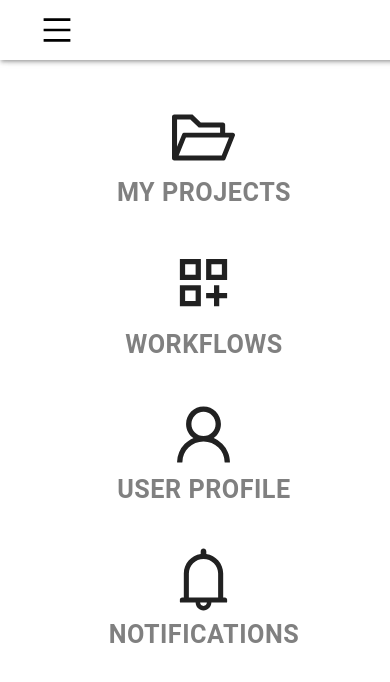
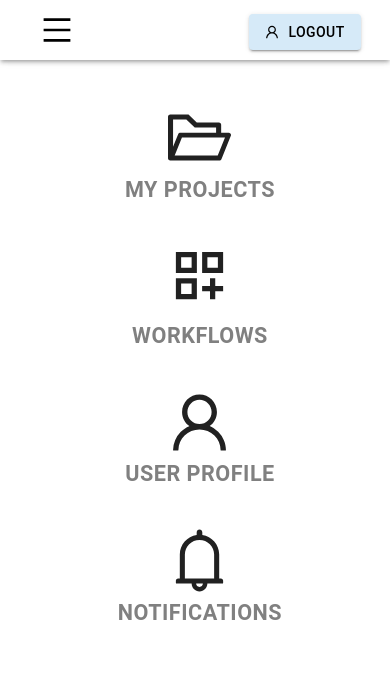
Before and after one commit to kmanikon/Bug-Tracker, a React (Create React App) app in the folder client/: page /home in a window 390 px wide. Shown: the top 682 px of the page. Built offline with nearby package versions, Linux system fonts and the light colour scheme.

Commit message:
Added Logout to Mobile Navbar

```diff
--- a/client/src/Components/TopNavBar/TopNavBar.js
+++ b/client/src/Components/TopNavBar/TopNavBar.js
@@ -161,7 +161,7 @@ const TopNavBar = ({user, setUser, init, sidebarOpen, setSidebarOpen, totalNotif
 
         </AppBar>
 
-        <AppBar className={classes.mobileBar} position="static" color="inherit" elevation={3} style={{width: '100vw'}}>
+        <AppBar className={classes.mobileBar} position="static" color="inherit" elevation={3} style={{width: '100%'}}>
             <Menu>
                 <Link
                     to="/home"
@@ -192,6 +192,15 @@ const TopNavBar = ({user, setUser, init, sidebarOpen, setSidebarOpen, totalNotif
 
                 </Link>
             </Menu>
+
+            <Toolbar className={classes.toolbar_mobile}>
+            <div className={classes.profile}>
+                <Button onClick={handleLogout} style={{transition: 'none', backgroundColor: '#D6EAF8', color: 'black'}} variant="contained">
+                    <UserOutlined style={{ marginRight: '10px'}}/>
+                    Logout
+                </Button>
+            </div>
+            </Toolbar>
         </AppBar>
         </>
     )
--- a/client/src/Components/TopNavBar/styles.js
+++ b/client/src/Components/TopNavBar/styles.js
@@ -46,6 +46,15 @@ export default makeStyles((theme) => ({
     justifyContent: 'flex-end',
     marginRight: '-120px',
   },
+  toolbar_mobile: {
+    /*
+    display: 'flex',
+    justifyContent: 'flex-end',
+    marginLeft: 'calc(70% - 90px)'
+    */
+   position: 'absolute',
+   left: 'calc(75% - 60px)'
+  },
   profile: {
     display: 'flex',
     marginRight: '250px',
@@ -68,7 +77,7 @@ export default makeStyles((theme) => ({
         height: '60px',
         marginBottom: '50px',
         position: 'fixed',
-        minWidth: '830px',
+        //minWidth: '830px',
         zIndex: '2',
         width: '100vw',
 
--- a/client/src/Pages/Home.js
+++ b/client/src/Pages/Home.js
@@ -56,7 +56,7 @@ const Home = () => {
       <div style={{marginTop: '100px'}}></div>
 
       <Grid container rowSpacing={1} columnSpacing={1} style={{
-            marginLeft: '5%',
+            marginLeft: '4%',
             //marginTop: '3%',
             //height: '75%',
             width: '92%',
@@ -84,7 +84,7 @@ const Home = () => {
           >
 
               <FolderOpenOutlined style={{ fontSize: isSmallScreen ? '350%' : '400%' }} />
-              <div style={{ fontSize: isSmallScreen ? '140%' : '150%', marginTop: isSmallScreen ? '0px' : '20px', color: 'grey'}}>
+              <div style={{ fontSize: isSmallScreen ? '120%' : '150%', marginTop: isSmallScreen ? '0px' : '20px', color: 'grey'}}>
                 My Projects
               </div>
 
@@ -113,7 +113,7 @@ const Home = () => {
           >
 
               <DashboardCustomizeOutlinedIcon style={{ fontSize: isSmallScreen ? '350%' : '400%' }}/>
-              <div style={{ fontSize: isSmallScreen ? '140%' : '150%', marginTop: isSmallScreen ? '0px' : '10px', color: 'grey'}}>
+              <div style={{ fontSize: isSmallScreen ? '120%' : '150%', marginTop: isSmallScreen ? '0px' : '10px', color: 'grey'}}>
                 Workflows
               </div>
 
@@ -138,7 +138,7 @@ const Home = () => {
           >
 
               <UserOutlined style={{ fontSize: isSmallScreen ? '350%' : '400%' }}/>
-              <div style={{ fontSize: isSmallScreen ? '140%' : '150%', marginTop: isSmallScreen ? '0px' : '20px', color: 'grey'}}>
+              <div style={{ fontSize: isSmallScreen ? '120%' : '150%', marginTop: isSmallScreen ? '0px' : '20px', color: 'grey'}}>
                 User Profile
               </div>
 
@@ -168,7 +168,7 @@ const Home = () => {
           >
 
               <BellOutlined style={{ fontSize: isSmallScreen ? '350%' : '400%' }}/>
-              <div style={{ fontSize: isSmallScreen ? '140%' : '150%', marginTop: isSmallScreen ? '0px' : '20px', color: 'grey'}}>
+              <div style={{ fontSize: isSmallScreen ? '120%' : '150%', marginTop: isSmallScreen ? '0px' : '20px', color: 'grey'}}>
                 Notifications
               </div>
 
```
